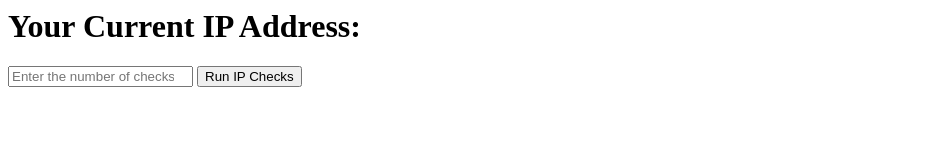
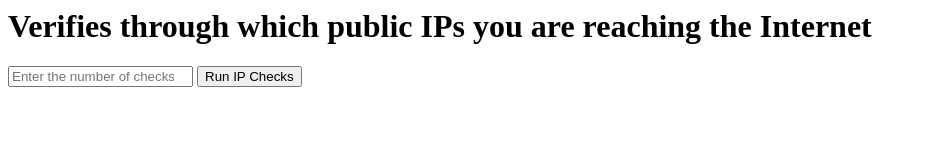
Before and after one commit to gustavostaugov/gatewaytesting, a plain HTML site: page index.html in a window 1280 px wide. Shown: the whole page, without its empty margins (0-927 px from the left). Drawn offline with nearby package versions, Linux system fonts and the light colour scheme.

Commit message:
Update index.html

```diff
--- a/index.html
+++ b/index.html
@@ -1,10 +1,10 @@
 <html lang="en">
 <head>
-    <title>Check gateways usage</title>
+    <title>Check Gateways</title>
     <script src="https://ajax.googleapis.com/ajax/libs/jquery/3.5.1/jquery.min.js"></script>
 </head>
 <body>
-    <h1>Your Current IP Address:</h1>
+    <h1>Verifies through which public IPs you are reaching the Internet</h1>
     <input type="number" id="numChecks" placeholder="Enter the number of checks">
     <button id="runChecks">Run IP Checks</button>
     <div id="acumResults"></div>
```
